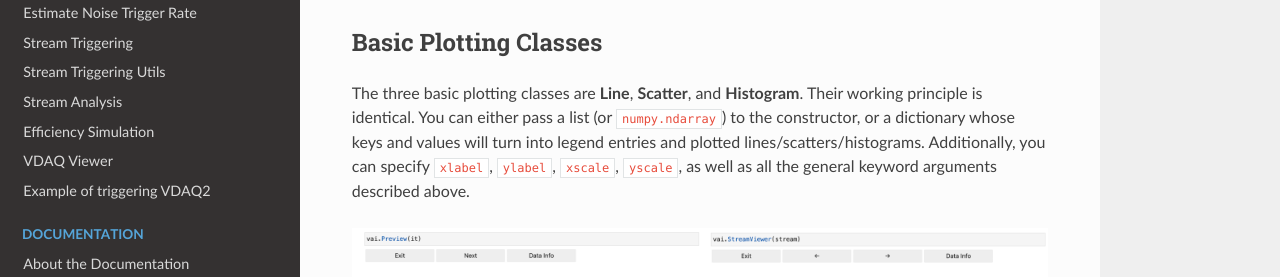
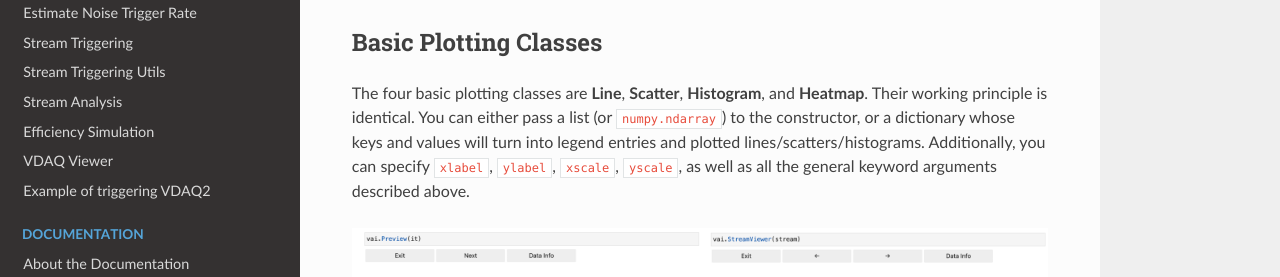
Before and after one commit to fewagner/cait, a Sphinx documentation site: the page built from docs/source/documentation/versatile/plotting.rst, in a window 1280 px wide and 900 px high, scrolled down 922 px. Shown: the part 174-451 px from the top of the window. Built offline with Sphinx 7.4.7 and the Read the Docs theme 3.1.0, drawn with Linux system fonts in a browser that asks for light colours; pages that are not in the unit, such as notebooks, are missing from menus.

Commit message:
add Heatmap to docs

```diff
--- a/docs/source/documentation/versatile/plotting.rst
+++ b/docs/source/documentation/versatile/plotting.rst
@@ -50,8 +50,8 @@ constructed. See documentation of class **Viewer** for details.
 Basic Plotting Classes
 ~~~~~~~~~~~~~~~~~~~~~~
 
-The three basic plotting classes are **Line**, **Scatter**, and
-**Histogram**. Their working principle is identical. You can either pass
+The four basic plotting classes are **Line**, **Scatter**,
+**Histogram**, and **Heatmap**. Their working principle is identical. You can either pass
 a list (or ``numpy.ndarray``) to the constructor, or a dictionary whose
 keys and values will turn into legend entries and plotted
 lines/scatters/histograms. Additionally, you can specify ``xlabel``,
@@ -155,5 +155,5 @@ Documentation
 ~~~~~~~~~~~~~
 
 .. automodule:: cait.versatile
-   :members: Line, Scatter, Histogram, StreamViewer, Preview, Viewer, ScatterPreview
+   :members: Line, Scatter, Histogram, Heatmap, StreamViewer, Preview, Viewer, ScatterPreview
    :show-inheritance:
```
Also changed, not shown: 1 other file.
